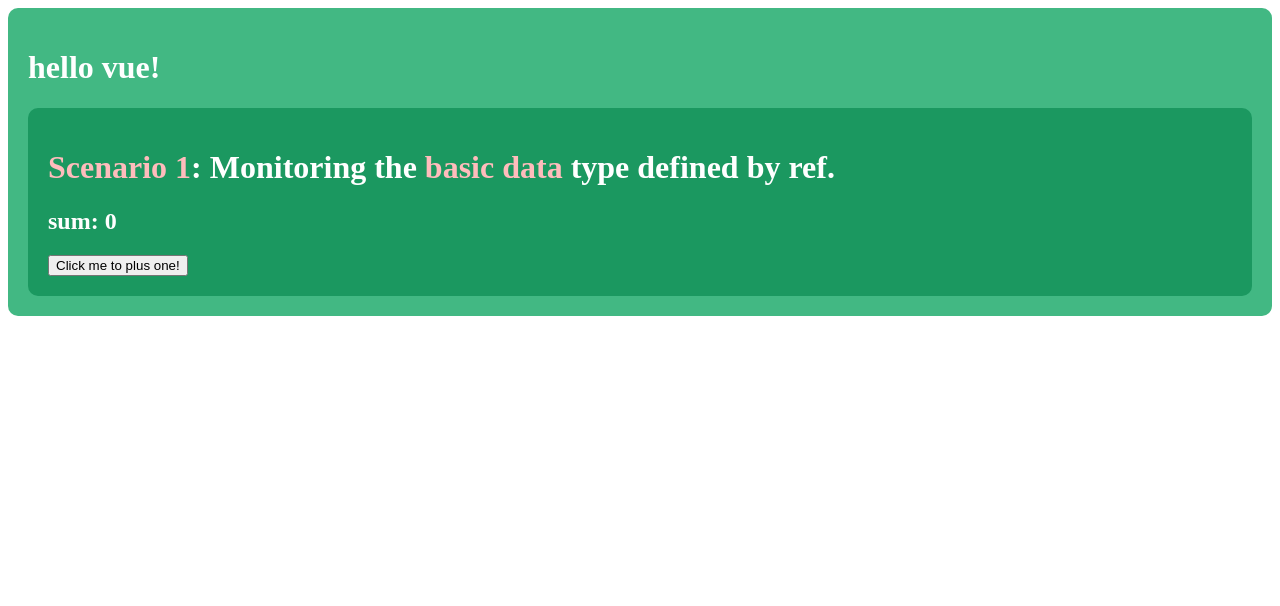
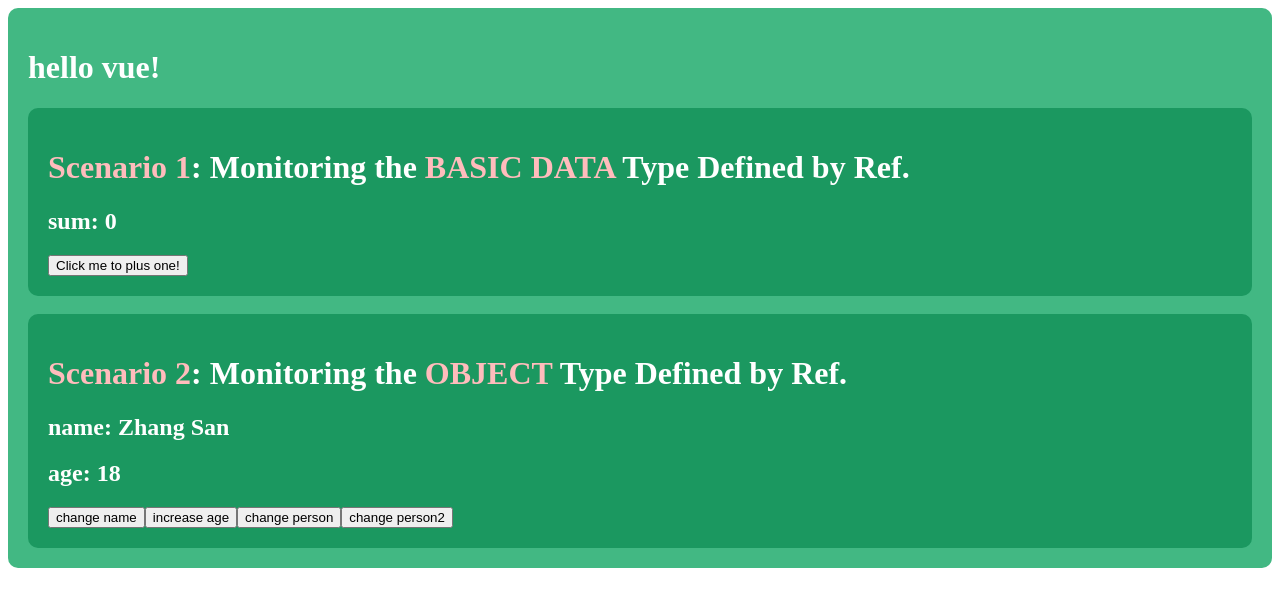
Before and after one commit to kio235/hello_vue3, a Vue app: page / in a window 1280 px wide. Shown: the top 606 px of the page. Built offline with nearby package versions, Linux system fonts and the light colour scheme.

Commit message:
09_watch情况1、2

```diff
--- a/src/components/Person.vue
+++ b/src/components/Person.vue
@@ -1,17 +1,29 @@
 <template>
     <div class="person">
-        <h1><span class="red">Scenario 1</span>: Monitoring the <span class="red">basic data</span> type defined by ref.</h1>
+        <h1><span class="red">Scenario 1</span>: Monitoring the <span class="red">BASIC DATA</span> Type Defined by Ref.
+        </h1>
         <h2>sum: {{ sum }}</h2>
         <button @click="sumPlusOne()">Click me to plus one!</button>
+    </div>
+    <br>
+    <div class="person">
+        <h1><span class="red">Scenario 2</span>: Monitoring the <span class="red">OBJECT</span> Type Defined by Ref.
+        </h1>
+        <h2>name: {{ person.name }}</h2>
+        <h2>age: {{ person.age }}</h2>
+        <button @click="changePersonName()">change name</button>
+        <button @click="increasePersonAge()">increase age</button>
+        <button @click="changePerson()">change person</button>
+        <button @click="changePerson2()">change person2</button>
     </div>
 </template>
 
 
-<!-- <script lang="ts">
+<script lang="ts">
 export default {
     name: 'Person',
 }
-</script> -->
+</script>
 
 
 <script setup lang="ts">
@@ -23,12 +35,45 @@ function sumPlusOne() {
     sum.value += 1;
 }
 
-const stopWatch=watch(sum,(newval,oldval)=>{
-    console.log('sum has changed',newval,oldval);
-    if(newval>=10){
+const stopWatch = watch(sum, (newval, oldval) => {
+    console.log('sum has changed', newval, oldval);
+    if (newval >= 10) {
         stopWatch();
     }
 })
+
+/*--------------------------------------------------*/
+
+let person = ref({
+    name: 'Zhang San',
+    age: 18
+})
+
+function changePersonName() {
+    person.value.name = 'Tim Cook';
+}
+
+function increasePersonAge() {
+    person.value.age++;
+}
+
+function changePerson() {
+    person.value = { name: 'W ZZ', age: 23 }
+}
+
+function changePerson2() {
+    ({ name: person.value.name, age: person.value.age } = { name: 'LWW', age: 16 })
+}
+
+
+watch(
+    person,
+    (newval, oldval) => {
+        console.log(newval.age, oldval?.age)
+    },
+    { deep: true, immediate:true }
+)
+
 </script>
 
 
```
